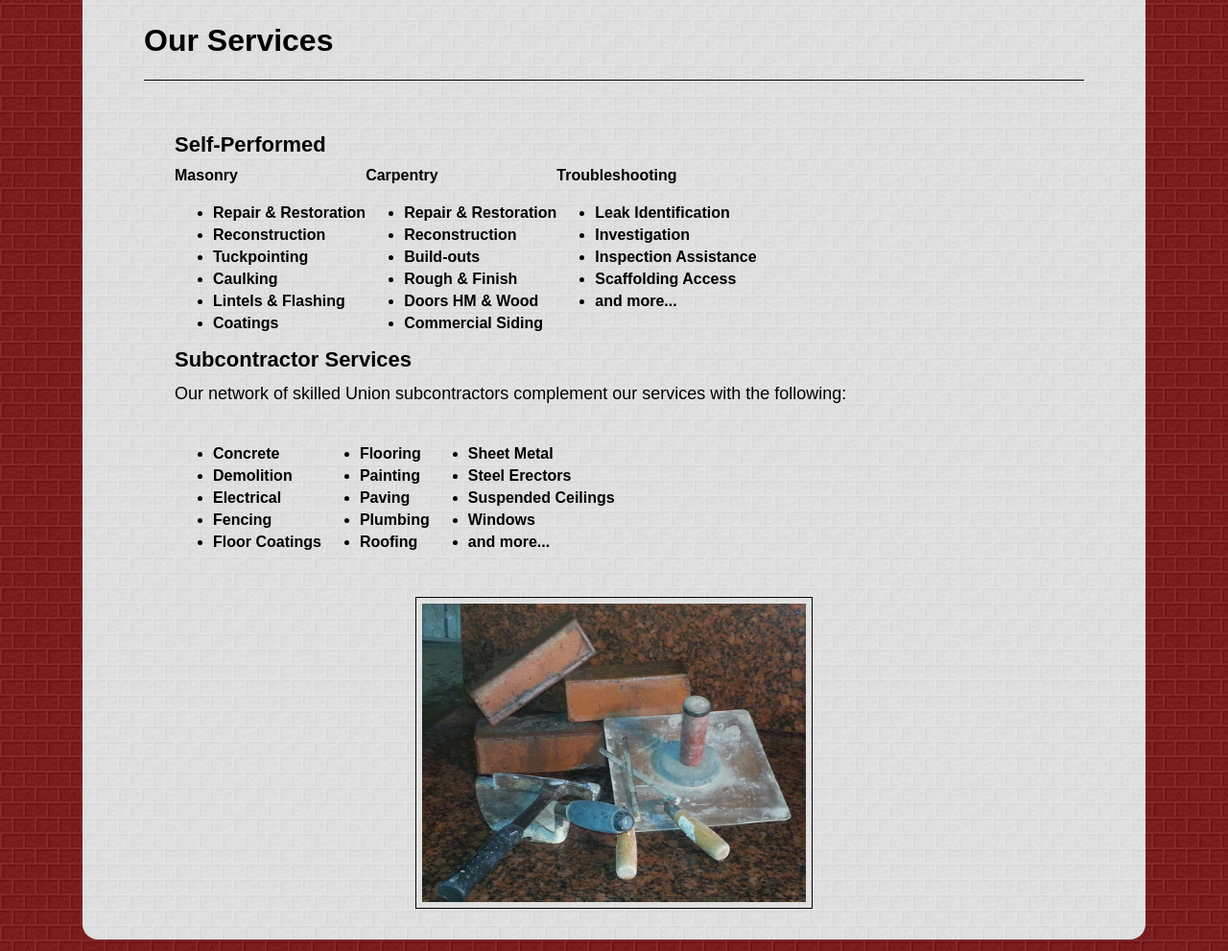
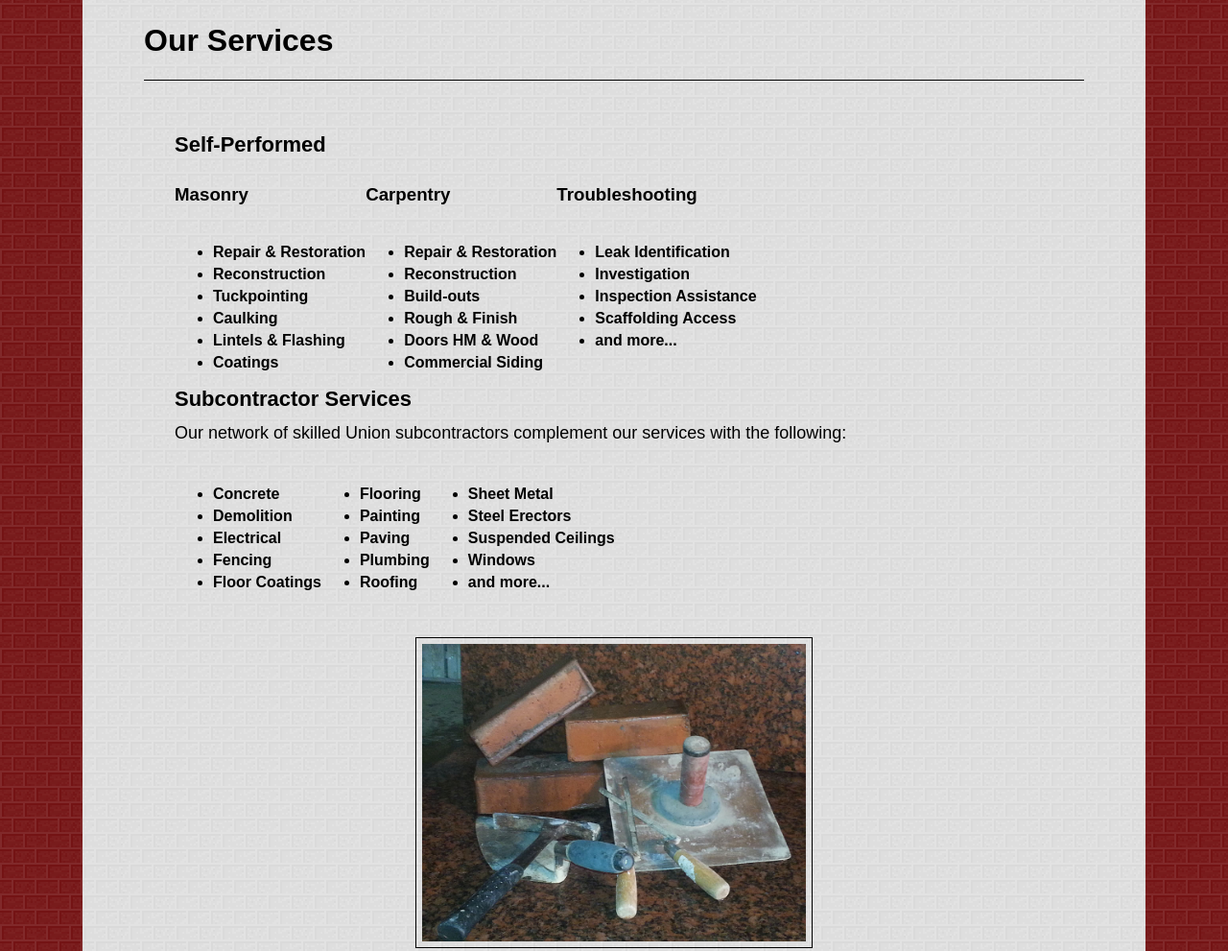
Before and after one commit to KyleFDowney/garfieldrepairs, a plain HTML site: page index.html in a window 1280 px wide. Shown: the part 1861-2852 px from the top of the page at 96% size. Drawn offline with Linux system fonts and the light colour scheme; a web font is replaced by a local one.

Commit message:
Update index.html

```diff
--- a/index.html
+++ b/index.html
@@ -188,7 +188,7 @@
           </div>
           <div class="gbm-list-container">
             <div class="gbm-list">
-              <span class="underline"><strong>Masonry</strong></span>
+              <h3><strong>Masonry</strong></h3>
               <ul>
                 <li><h4>Repair & Restoration</h4></li>
                 <li><h4>Reconstruction</h4></li>
@@ -200,7 +200,7 @@
             </div>
             <!-- /.gbm-list -->
             <div class="gbm-list">
-              <span class="underline"><strong>Carpentry</strong></span>
+              <h3><strong>Carpentry</strong></h3>
               <ul>
                 <li><h4>Repair & Restoration</h4></li>
                 <li><h4>Reconstruction</h4></li>
@@ -212,7 +212,7 @@
             </div>
             <!-- /.gbm-list -->
             <div class="gbm-list">
-              <span class="underline"><strong>Troubleshooting</strong></span>
+              <h3><strong>Troubleshooting</strong></h3>
               <ul>
                 <li><h4>Leak Identification</h4></li>
                 <li><h4>Investigation</h4></li>
@@ -402,7 +402,7 @@
           <a href="#top">Back to Top ▲</a>
         </div>
         <div class="gbm-footer-text">
-          <h4>&copy 2014 Garfield Building Maintenance Company, Inc.</h4>
+          <h4>&copy 2020 Garfield Building Maintenance Company, Inc.</h4>
         </div>
       </div>
       <!-- /.gbm-footer -->
```
